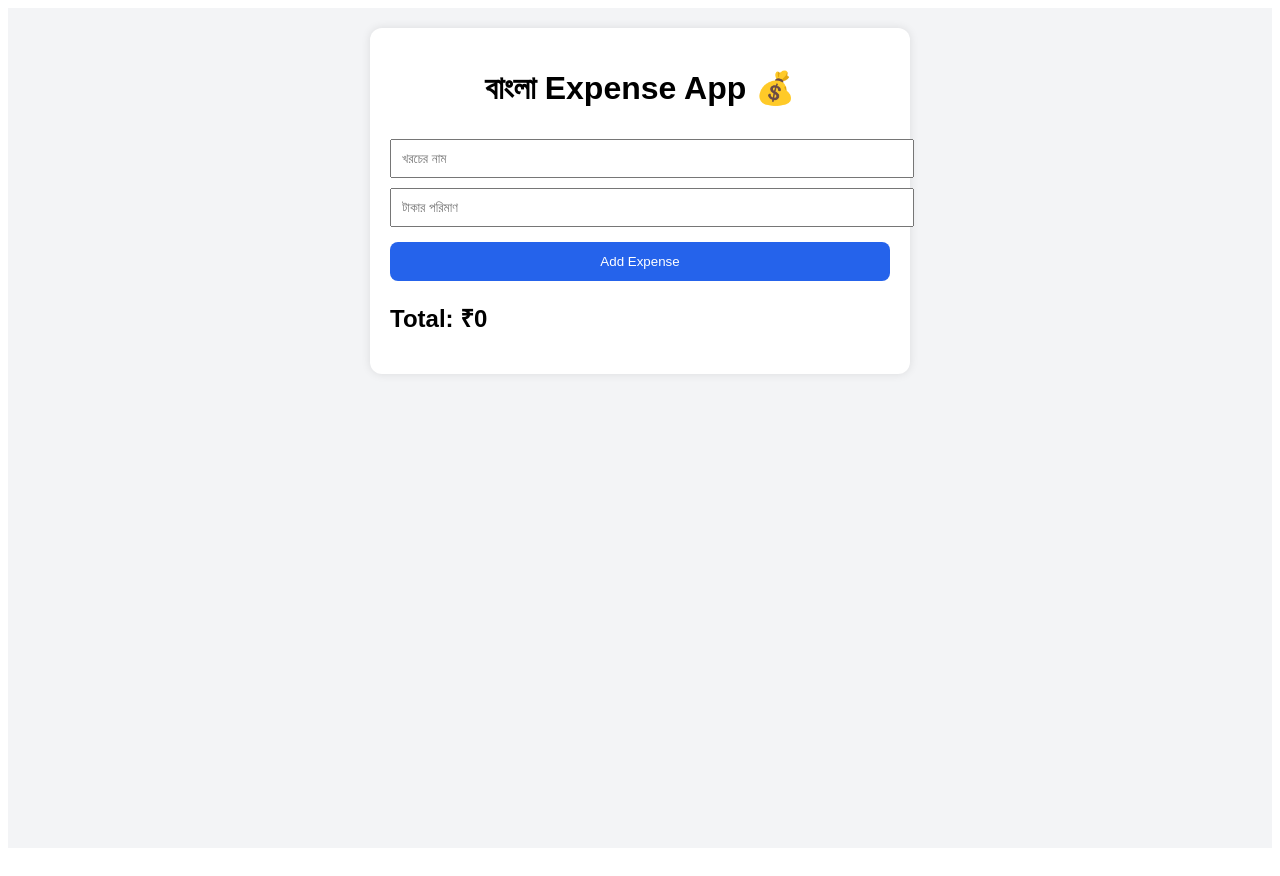
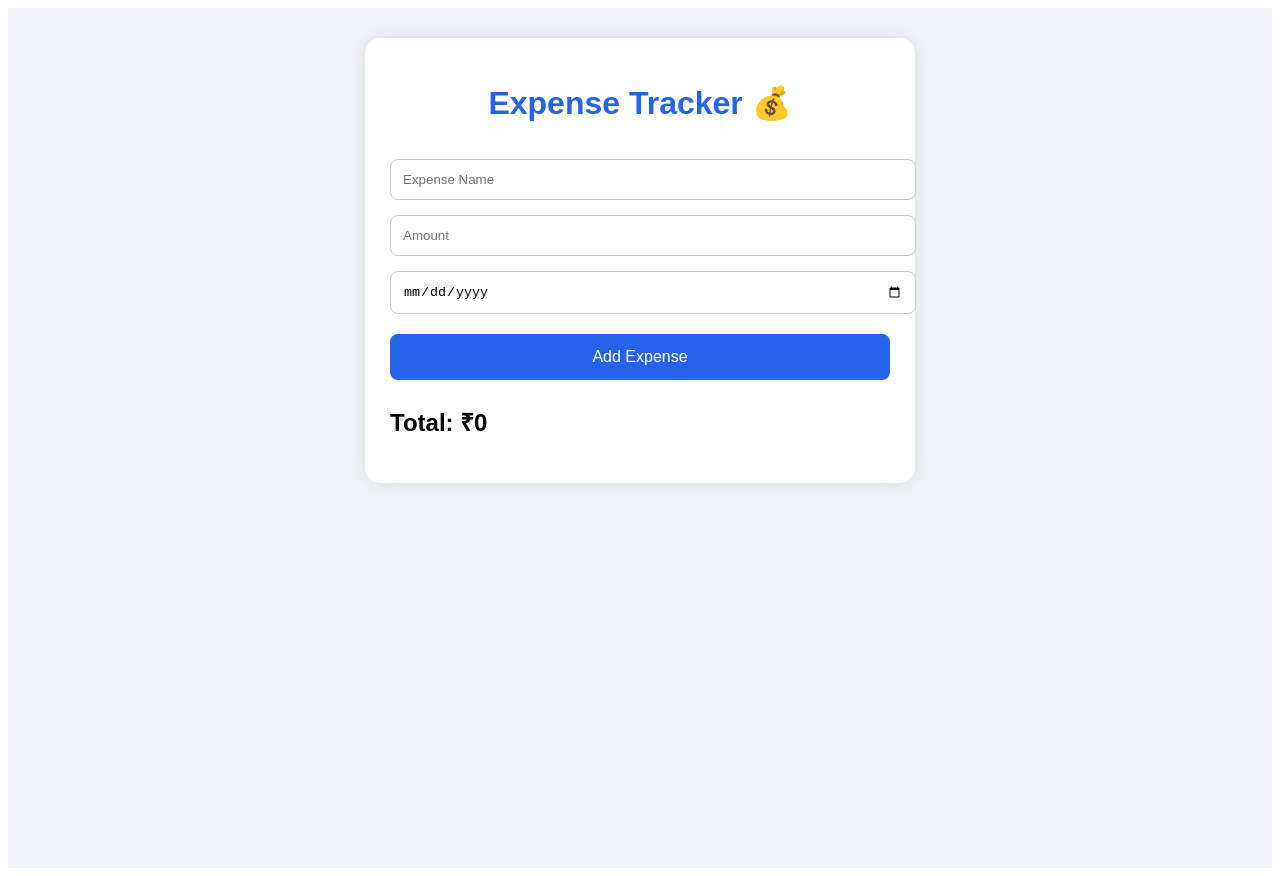
Before and after one commit to sandip280419/Expense-App, a React (Vite) app: page / in a window 1280 px wide. Built offline with nearby package versions, Linux system fonts and the light colour scheme.

Commit message:
Include date in expense tracking feature
Added date input to expense form and updated validation.

```diff
--- a/src/main.jsx
+++ b/src/main.jsx
@@ -4,21 +4,24 @@ import ReactDOM from "react-dom/client";
 function App() {
   const [description, setDescription] = useState("");
   const [amount, setAmount] = useState("");
+  const [date, setDate] = useState("");
   const [items, setItems] = useState([]);
 
   const addExpense = () => {
-    if (!description || !amount) return;
+    if (!description || !amount || !date) return;
 
     const newItem = {
       id: Date.now(),
       description,
       amount,
+      date,
     };
 
     setItems([newItem, ...items]);
 
     setDescription("");
     setAmount("");
+    setDate("");
   };
 
   const total = items.reduce(
@@ -30,8 +33,8 @@ function App() {
     <div
       style={{
         minHeight: "100vh",
-        background: "#f3f4f6",
-        padding: "20px",
+        background: "#f1f5f9",
+        padding: "30px",
         fontFamily: "Arial",
       }}
     >
@@ -40,36 +43,53 @@ function App() {
           maxWidth: "500px",
           margin: "auto",
           background: "white",
-          padding: "20px",
-          borderRadius: "12px",
-          boxShadow: "0 0 10px rgba(0,0,0,0.1)",
+          padding: "25px",
+          borderRadius: "15px",
+          boxShadow: "0 0 15px rgba(0,0,0,0.1)",
         }}
       >
-        <h1 style={{ textAlign: "center" }}>
-          বাংলা Expense App 💰
+        <h1 style={{ textAlign: "center", color: "#2563eb" }}>
+          Expense Tracker 💰
         </h1>
 
         <input
           type="text"
-          placeholder="খরচের নাম"
+          placeholder="Expense Name"
           value={description}
           onChange={(e) => setDescription(e.target.value)}
           style={{
             width: "100%",
-            padding: "10px",
-            marginTop: "10px",
+            padding: "12px",
+            marginTop: "15px",
+            borderRadius: "8px",
+            border: "1px solid #ccc",
           }}
         />
 
         <input
           type="number"
-          placeholder="টাকার পরিমাণ"
+          placeholder="Amount"
           value={amount}
           onChange={(e) => setAmount(e.target.value)}
           style={{
             width: "100%",
-            padding: "10px",
-            marginTop: "10px",
+            padding: "12px",
+            marginTop: "15px",
+            borderRadius: "8px",
+            border: "1px solid #ccc",
+          }}
+        />
+
+        <input
+          type="date"
+          value={date}
+          onChange={(e) => setDate(e.target.value)}
+          style={{
+            width: "100%",
+            padding: "12px",
+            marginTop: "15px",
+            borderRadius: "8px",
+            border: "1px solid #ccc",
           }}
         />
 
@@ -77,19 +97,20 @@ function App() {
           onClick={addExpense}
           style={{
             width: "100%",
-            padding: "12px",
-            marginTop: "15px",
+            padding: "14px",
+            marginTop: "20px",
             background: "#2563eb",
             color: "white",
             border: "none",
             borderRadius: "8px",
+            fontSize: "16px",
             cursor: "pointer",
           }}
         >
           Add Expense
         </button>
 
-        <h2 style={{ marginTop: "20px" }}>
+        <h2 style={{ marginTop: "25px" }}>
           Total: ₹{total}
         </h2>
 
@@ -97,13 +118,17 @@ function App() {
           <div
             key={item.id}
             style={{
-              padding: "10px",
-              marginTop: "10px",
-              background: "#e5e7eb",
+              background: "#e2e8f0",
+              padding: "12px",
               borderRadius: "8px",
+              marginTop: "12px",
             }}
           >
-            {item.description} — ₹{item.amount}
+            <strong>{item.description}</strong>
+            <br />
+            ₹{item.amount}
+            <br />
+            {item.date}
           </div>
         ))}
       </div>
```
